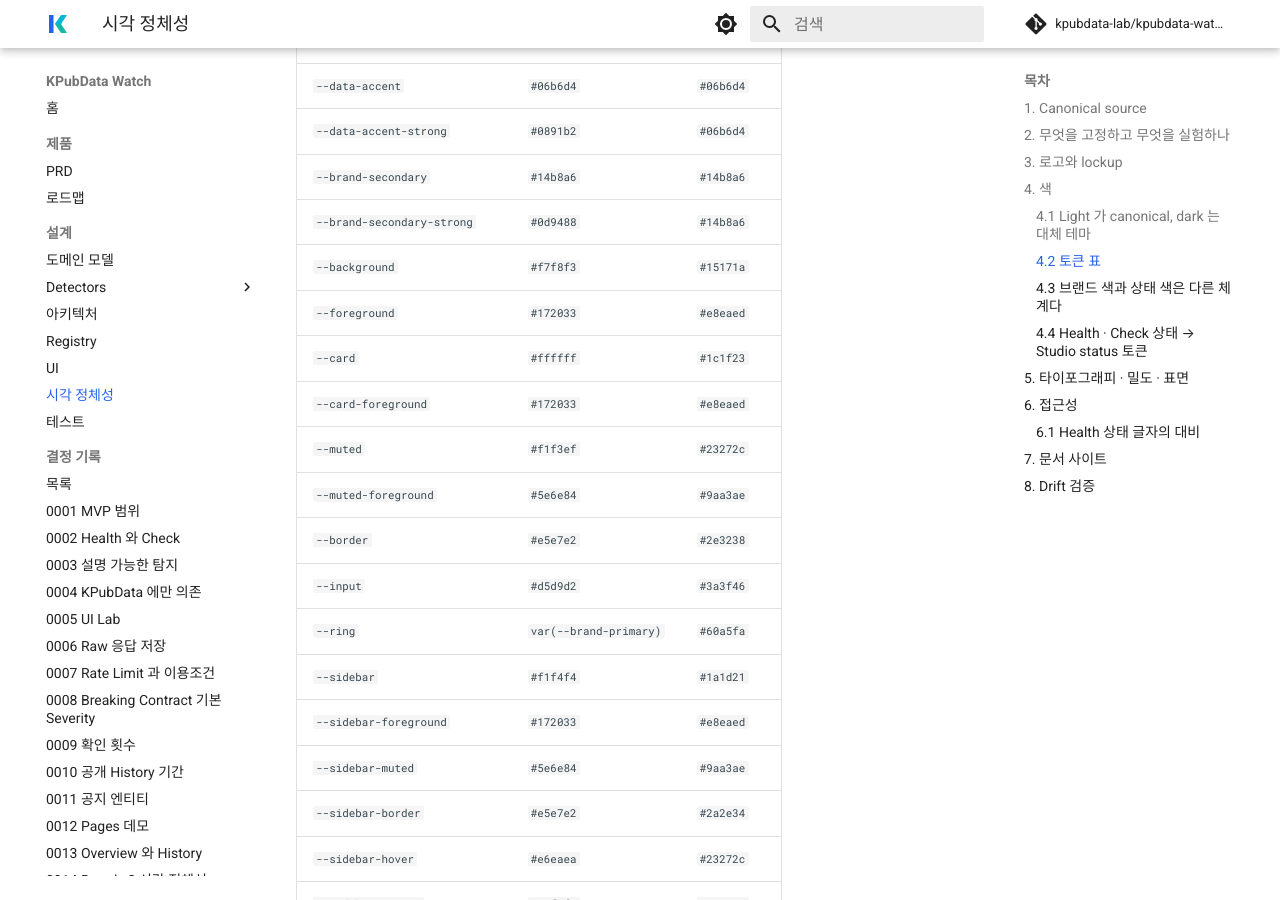
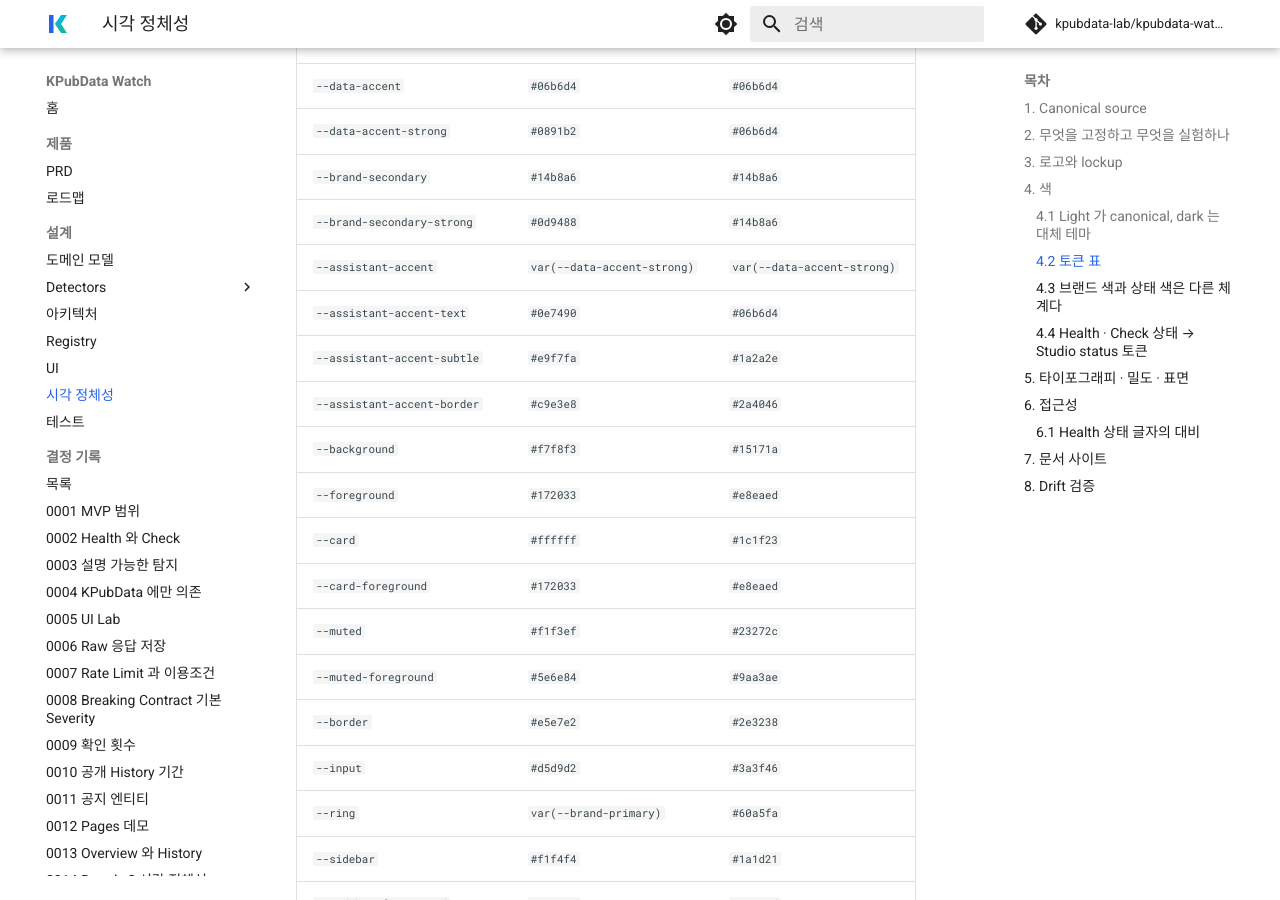
Before and after one commit to Eomdahyeon/kpubdata-watch, an MkDocs documentation site: the page built from docs/VISUAL_IDENTITY.md, in a window 1280 px wide and 900 px high, scrolled down 2618 px. Built offline with MkDocs 1.6.1 and Material for MkDocs 9.7.7, drawn with Linux system fonts in a browser that asks for light colours; comment, search, counter and statistics services are not loaded; some of the changed text lies outside the part shown.

Commit message:
chore(brand): copy Studio's Assistant tokens into the Brand v2 token file
Studio added four --assistant-accent tokens (kpubdata-studio#676, fe8f808).
The drift gate requires every Studio token here, so the blocks are copied
again and the pinned commit and token table follow. Watch uses none of them.

Co-Authored-By: Claude Opus 5.5 <noreply@anthropic.com>

```diff
--- a/docs/VISUAL_IDENTITY.md
+++ b/docs/VISUAL_IDENTITY.md
@@ -97,6 +97,10 @@ UI Lab 의 세 layout 은 **같은 토큰 파일과 같은 규칙**을 쓴다.
 | `--data-accent-strong` | `#0891b2` | `#06b6d4` |
 | `--brand-secondary` | `#14b8a6` | `#14b8a6` |
 | `--brand-secondary-strong` | `#0d9488` | `#14b8a6` |
+| `--assistant-accent` | `var(--data-accent-strong)` | `var(--data-accent-strong)` |
+| `--assistant-accent-text` | `#0e7490` | `#06b6d4` |
+| `--assistant-accent-subtle` | `#e9f7fa` | `#1a2a2e` |
+| `--assistant-accent-border` | `#c9e3e8` | `#2a4046` |
 | `--background` | `#f7f8f3` | `#15171a` |
 | `--foreground` | `#172033` | `#e8eaed` |
 | `--card` | `#ffffff` | `#1c1f23` |
@@ -132,7 +136,8 @@ UI Lab 의 세 layout 은 **같은 토큰 파일과 같은 규칙**을 쓴다.
 <!-- brand-v2-tokens:end -->
 
 `--sidebar-*` 는 Studio 의 사이드바 영역 이름이다. Watch 에 사이드바가 없어도 값은 그대로 둔다 —
-고르지 않고 통째로 복사해야 drift 비교가 단순하다.
+고르지 않고 통째로 복사해야 drift 비교가 단순하다. `--assistant-accent*` (kpubdata-studio#676) 도 같다:
+Studio 가 AI 가 쓴 내용을 표시하는 데 쓰는 토큰이고, Watch 에는 그런 화면이 없어 **쓰지 않는다**.
 
 ### 4.3 브랜드 색과 상태 색은 다른 체계다
 
```
Also changed, not shown: other parts of docs/VISUAL_IDENTITY.md (+5 -5 lines), CHANGELOG.md (+1 -0 lines), docs/UI.md (+2 -2 lines), src/kpubdata_watch/web/static/brand-v2.css (+18 -3 lines), 1 other file.
